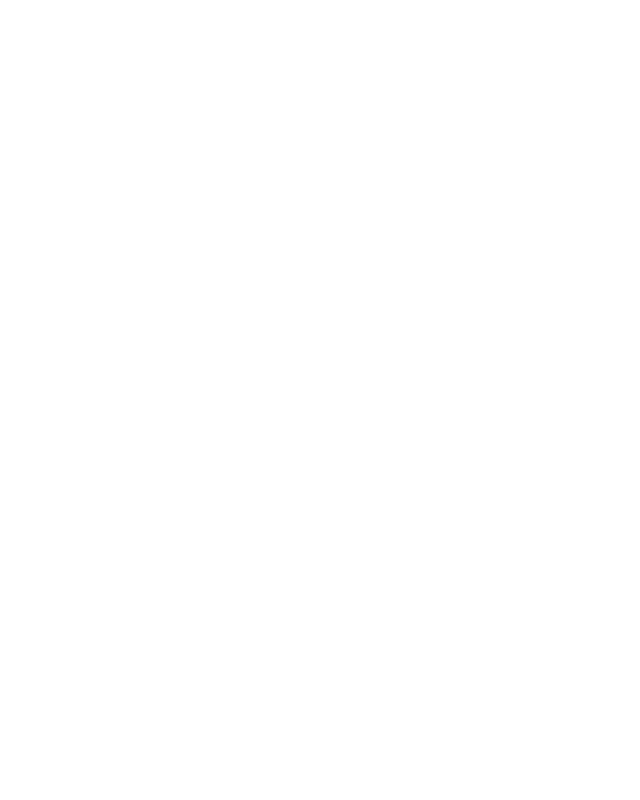
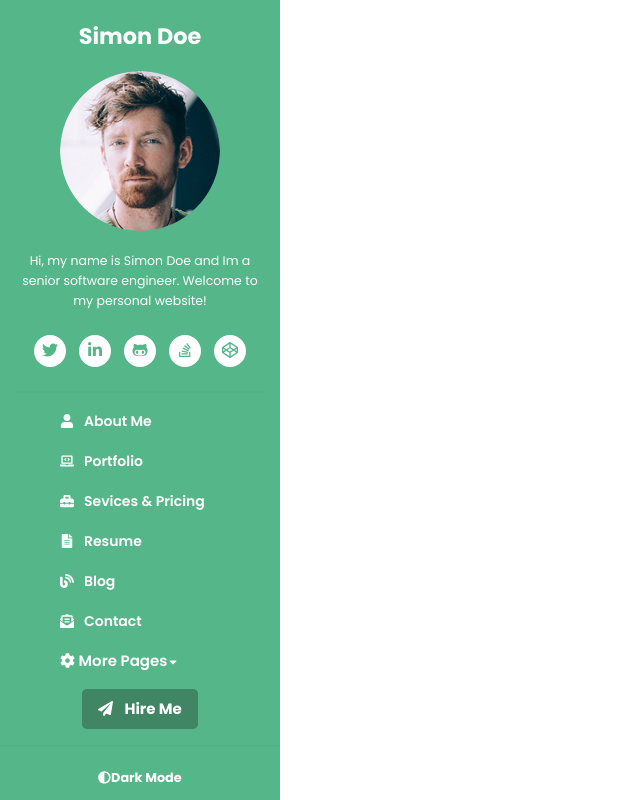
Before and after one commit to MichaelRomero96/dev-card, a React (Create React App) app: page /resume in a window 1280 px wide. Before the commit this address had no page. Shown: the whole page, without its empty margins (0-640 px from the left). Built offline with nearby package versions, Linux system fonts and the light colour scheme.

Commit message:
fix(sidebar): ajuste de posicion sidebar a fixed

```diff
--- a/src/AboutMe.jsx
+++ /dev/null
@@ -1,9 +0,0 @@
-import React from 'react'
-
-const AboutMe = () => {
-  return (
-    <h1>About Me</h1>
-  )
-}
-
-export default AboutMe
--- a/src/App.jsx
+++ b/src/App.jsx
@@ -1,15 +1,13 @@
-import React from 'react'
-import Sidebar from "./Sidebar";
-import AboutMe from './AboutMe'
-import { Link, Route, Routes } from 'react-router-dom';
+import React from "react";
+import Layout from './Layout'
+import { Route, Routes } from "react-router-dom";
 
 const App = () => {
-  return (
-    <Routes>
-      <Route path='/' element={<Sidebar />} />
-      <Route path='/about-me' element={<AboutMe />} /> /* Elemento de Prueba, se puede eliminar */
-    </Routes>
-  )
-}
+    return (
+        <Routes>
+            <Route path="/" element={<Layout />} />
+        </Routes>
+    );
+};
 
-export default App
+export default App;
--- /dev/null
+++ b/src/Layout.jsx
@@ -0,0 +1,8 @@
+import React from "react";
+import Sidebar from "./Sidebar";
+
+const Layout = () => {
+    return <Sidebar />;
+};
+
+export default Layout;
--- a/src/Sidebar.jsx
+++ b/src/Sidebar.jsx
@@ -3,7 +3,6 @@
 import "./components/css/normalize.css";
 import "./components/css/sidebar.css";
 import profileImg from "./components/mock/profile.png";
-import AboutMe from './AboutMe';
 import { Link } from "react-router-dom";
 import {
     FaTwitter,
--- a/src/index.jsx
+++ b/src/index.jsx
@@ -1,11 +1,13 @@
 import React from "react";
 import ReactDOM from "react-dom/client";
 import App from "./App";
+import Layout from "./Layout";
 import { BrowserRouter } from "react-router-dom";
 
 const root = ReactDOM.createRoot(document.getElementById("root"));
 root.render(
     <BrowserRouter>
+        <Layout />
         <App />
     </BrowserRouter>
 );
```
